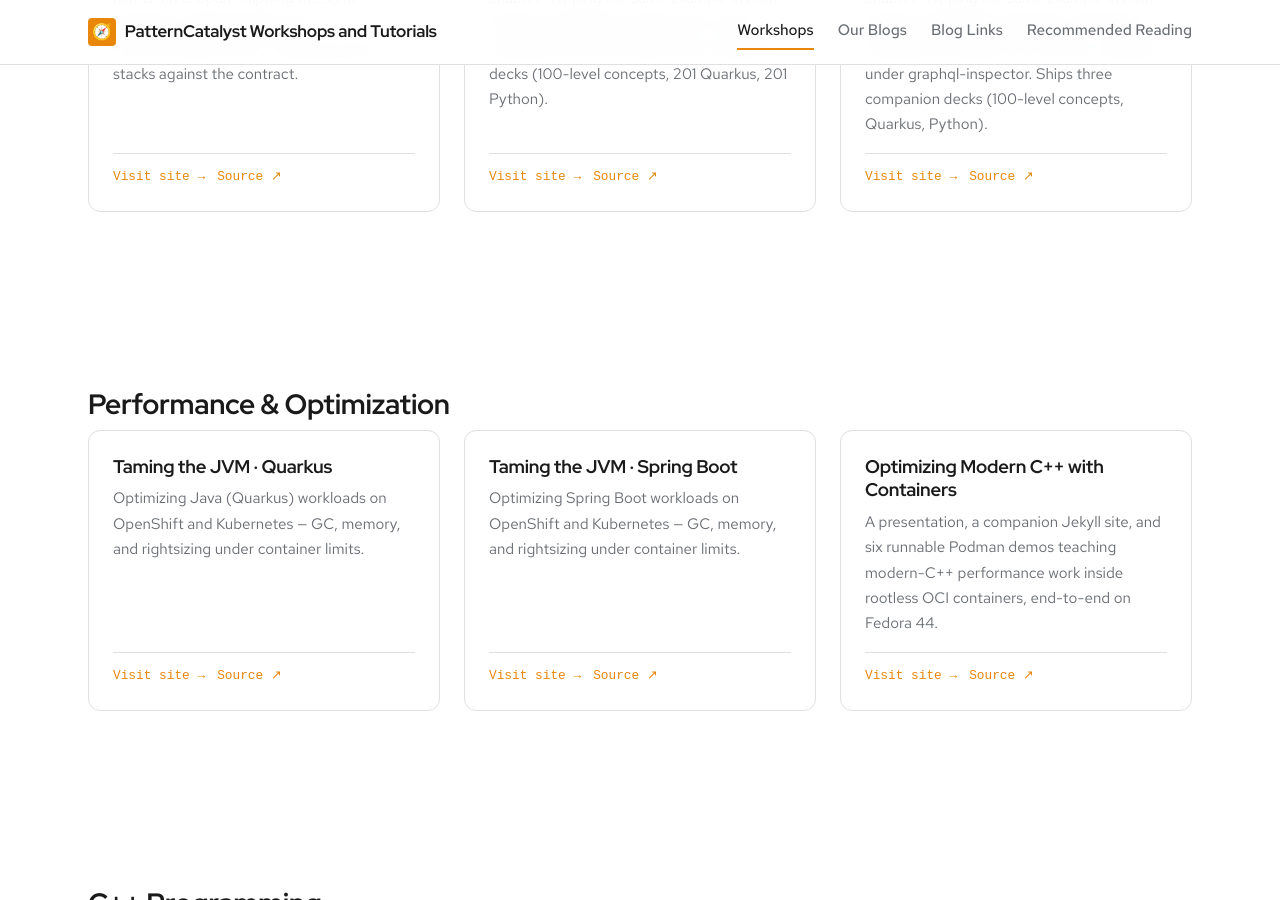
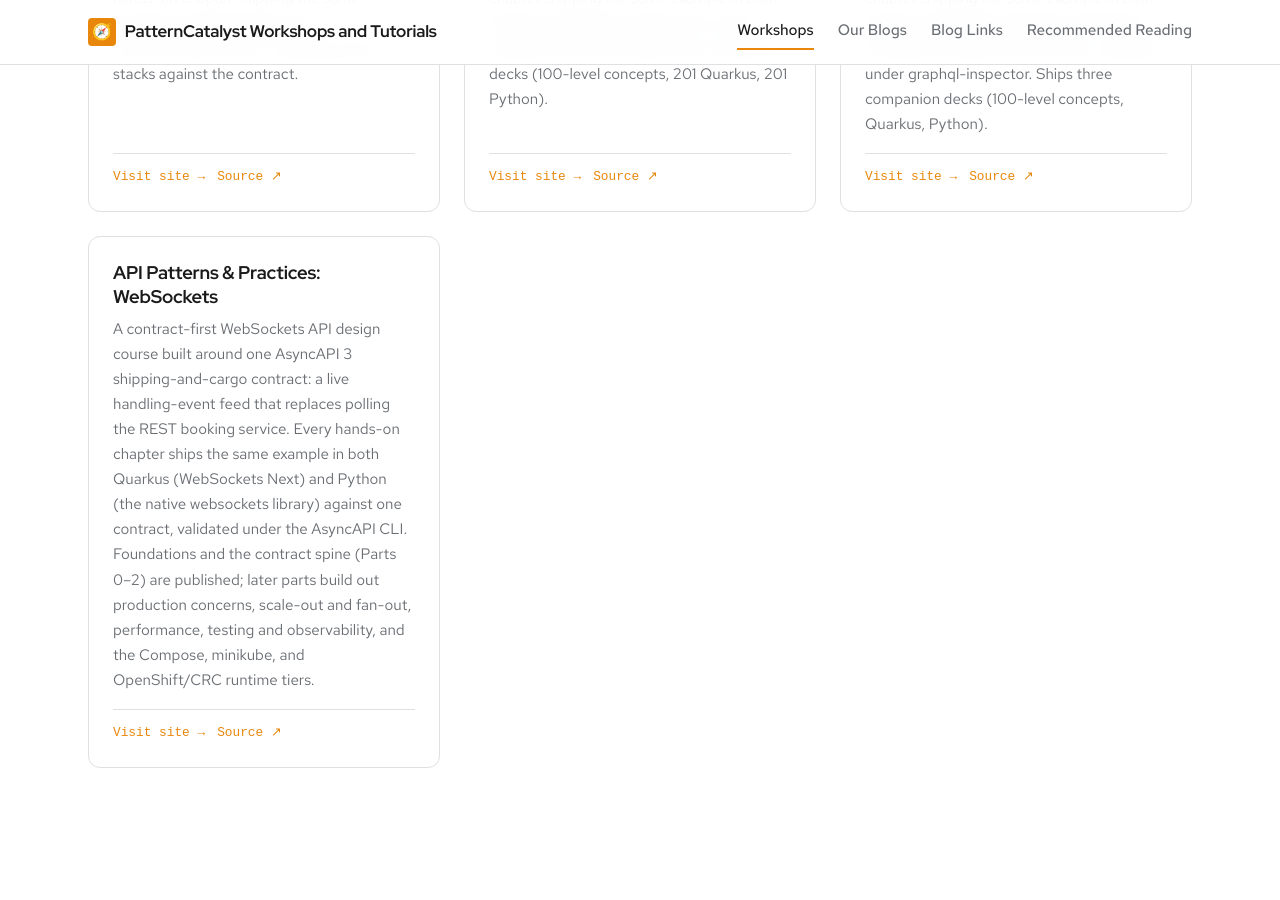
Before and after one commit to patterncatalyst/patterncatalyst-workshops-tutorials-list, a Jekyll site: the page built from index.html, in a window 1280 px wide and 900 px high, scrolled down 2619 px. Built offline with Jekyll 4.4.1, drawn with Linux system fonts in a browser that asks for light colours; some web fonts are replaced.

Commit message:
site: add API Patterns & Practices: WebSockets to the showcase (#19)
Co-authored-by: PatternCatalyst <local@example.invalid>

```diff
--- a/_data/sites.yml
+++ b/_data/sites.yml
@@ -183,3 +183,10 @@ entries:
     synopsis: "A contract-first GraphQL API design course built around one canonical SDL for a cargo-tracking view: 28 chapters plus an OpenShift/CRC appendix, every hands-on chapter shipping the same example in both Quarkus (SmallRye GraphQL) and Python (Strawberry) against one schema, validated under graphql-inspector. Ships three companion decks (100-level concepts, Quarkus, Python)."
     site_url: "https://patterncatalyst.github.io/api-patterns-and-practices-graphql/"
     repo_url: "https://github.com/patterncatalyst/api-patterns-and-practices-graphql"
+
+  - slug: "api-patterns-and-practices-websockets"
+    title: "API Patterns & Practices: WebSockets"
+    group: "API Design"
+    synopsis: "A contract-first WebSockets API design course built around one AsyncAPI 3 shipping-and-cargo contract: a live handling-event feed that replaces polling the REST booking service. Every hands-on chapter ships the same example in both Quarkus (WebSockets Next) and Python (the native websockets library) against one contract, validated under the AsyncAPI CLI. Foundations and the contract spine (Parts 0–2) are published; later parts build out production concerns, scale-out and fan-out, performance, testing and observability, and the Compose, minikube, and OpenShift/CRC runtime tiers."
+    site_url: "https://patterncatalyst.github.io/api-patterns-and-practices-websockets/"
+    repo_url: "https://github.com/patterncatalyst/api-patterns-and-practices-websockets"
```
